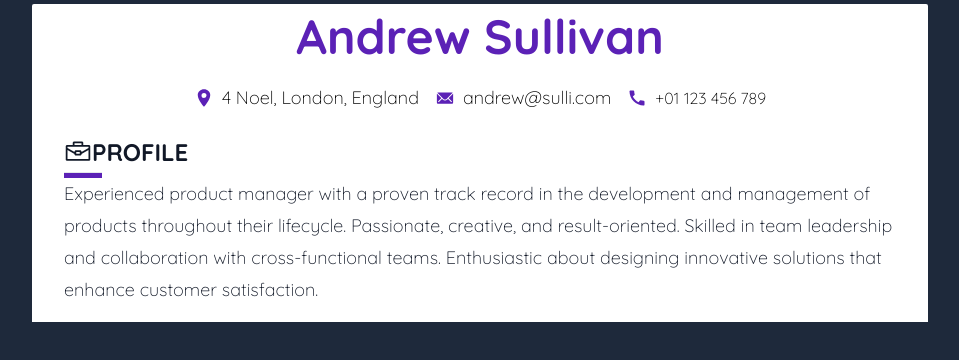
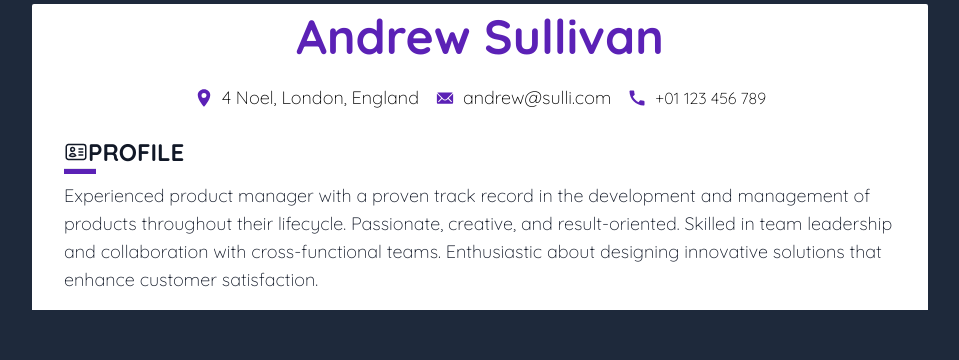
Before and after one commit to victorwamwea/deploy-static-site, a React (Vite) app: page / in a window 1280 px wide. Shown: the top 360 px of the page, without its empty margins (160-1119 px from the left). Built offline with nearby package versions, Linux system fonts and the light colour scheme.

Commit message:
reduced icon size

```diff
--- a/src/components/Content.jsx
+++ b/src/components/Content.jsx
@@ -1,16 +1,17 @@
 import { VscBriefcase } from "react-icons/vsc";
+import { HiOutlineIdentification } from "react-icons/hi2";
 function Content() {
   return (
     <>
     <section className="px-8 py-4 bg-white">
         <h2 className="flex items-center text-2xl font-bold text-gray-900 uppercase">
-            <VscBriefcase  size={28}/>
+            <HiOutlineIdentification size={24}/>
             Profile
         </h2>
-        <hr className="bg-violet-800 h-1.5 mt-1 w-[38px]"/>
+        <hr className="bg-violet-800 h-1.5  w-[32px]"/>
 
-        <div className="">
-            <p className="text-lg font-light leading-8 text-gray-900">
+        <div className="mt-2">
+            <p className="text-lg font-light text-gray-900 leading-">
                 Experienced product manager with a proven track record in the development and management of products throughout their lifecycle. Passionate, creative, and result-oriented.
                 Skilled in team leadership and collaboration with cross-functional teams. Enthusiastic about designing innovative solutions that enhance customer satisfaction.
             </p>
```
